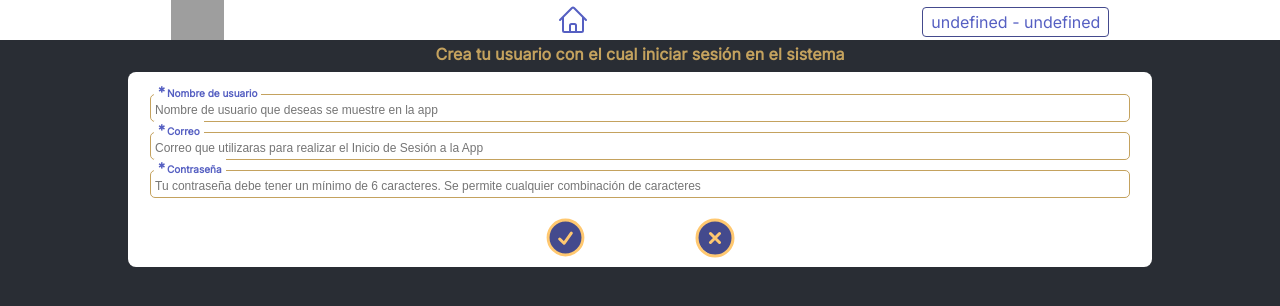
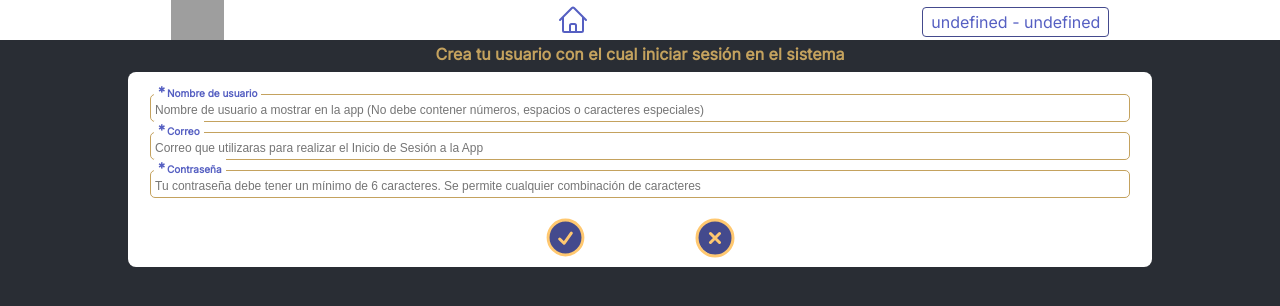
Before and after one commit to henryp11/helpDespk_Capacity, a Next.js app: page /account in a window 1280 px wide. Shown: the top 306 px of the page. Built offline with nearby package versions, Linux system fonts and the light colour scheme; no server answers; grey boxes are pictures that could not be loaded.

Commit message:
cambio de descripción en placeholder de username en la pantalla de creación de cuenta

```diff
--- a/src/hooks/useAuth.js
+++ b/src/hooks/useAuth.js
@@ -9,6 +9,7 @@ import axios from 'axios';
 import jwt from 'jsonwebtoken';
 
 const API = `${process.env.NEXT_PUBLIC_API_ROUTE}/api/v1/auth`;
+console.log(API);
 
 const useAuth = () => {
   const router = useRouter();
--- a/src/pages/account.js
+++ b/src/pages/account.js
@@ -40,7 +40,7 @@ const Account = () => {
           <CustomInput
             typeInput="text"
             nameInput="username"
-            placeholder="Nombre de usuario que deseas se muestre en la app"
+            placeholder="Nombre de usuario a mostrar en la app (No debe contener números, espacios o caracteres especiales)"
             valueInput={valueState.username}
             onChange={handleChange}
             nameLabel={`Nombre de usuario`}
```
